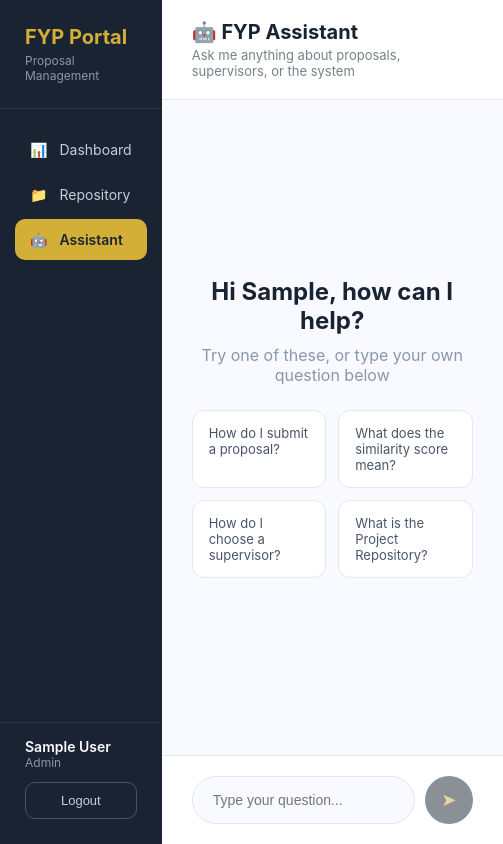
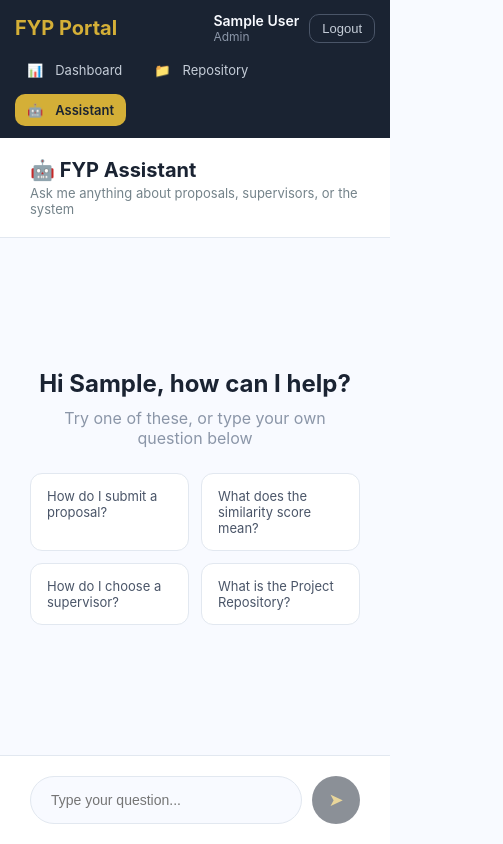
Before and after one commit to Muhammad-Amjid/campus-proposal-frontend, a React app: page /chatbot in a window 390 px wide. Shown: the whole page, 503 px wide, since content can reach past the window. Built offline with nearby package versions, Linux system fonts and the light colour scheme; sample sign-in values are in the browser's storage; the HTML template or start-up script is replaced by a standard one.

Commit message:
Added mobile responsive fixes

```diff
--- a/src/components/Sidebar.css
+++ b/src/components/Sidebar.css
@@ -94,3 +94,58 @@
   background-color: #2a3548;
   color: #ffffff;
 }
+
+/* ===== MOBILE RESPONSIVE FIX ===== */
+@media (max-width: 768px) {
+  .sidebar {
+    width: 100%;
+    min-height: auto;
+    flex-direction: row;
+    flex-wrap: wrap;
+    align-items: center;
+    padding: 12px 15px;
+  }
+
+  .sidebar-header {
+    padding: 0;
+    border-bottom: none;
+    margin-bottom: 0;
+    margin-right: auto;
+  }
+
+  .sidebar-header p {
+    display: none;
+  }
+
+  .sidebar-nav {
+    flex-direction: row;
+    flex-wrap: wrap;
+    padding: 0;
+    gap: 8px;
+    order: 3;
+    width: 100%;
+    margin-top: 10px;
+  }
+
+  .sidebar-link {
+    padding: 8px 12px;
+    font-size: 13px;
+  }
+
+  .sidebar-footer {
+    padding: 0;
+    border-top: none;
+    display: flex;
+    align-items: center;
+    gap: 10px;
+  }
+
+  .sidebar-user {
+    margin-bottom: 0;
+  }
+
+  .logout-btn {
+    width: auto;
+    padding: 6px 12px;
+  }
+}
--- a/src/pages/AdminDashboard.css
+++ b/src/pages/AdminDashboard.css
@@ -390,3 +390,64 @@
 .btn-cancel:hover {
   background-color: #e2e8f0;
 }
+/* ===== MOBILE RESPONSIVE FIX — add this block to the bottom of
+   StudentDashboard.css, SupervisorDashboard.css, and AdminDashboard.css ===== */
+@media (max-width: 768px) {
+  .dashboard-layout {
+    flex-direction: column;
+  }
+
+  .dashboard-content {
+    padding: 15px;
+  }
+
+  .dashboard-header-row {
+    flex-direction: column;
+    align-items: flex-start;
+    gap: 12px;
+  }
+
+  .stats-row {
+    grid-template-columns: repeat(2, 1fr);
+    gap: 10px;
+  }
+
+  .stat-card {
+    padding: 14px;
+  }
+
+  .stat-number {
+    font-size: 22px;
+  }
+
+  .form-row {
+    flex-direction: column;
+  }
+
+  .proposal-item-header {
+    flex-direction: column;
+    align-items: flex-start;
+    gap: 8px;
+  }
+
+  .proposal-meta,
+  .student-info {
+    flex-direction: column;
+    gap: 6px;
+  }
+
+  .review-actions {
+    flex-direction: column;
+  }
+
+  .users-table {
+    display: block;
+    overflow-x: auto;
+    white-space: nowrap;
+  }
+
+  .filter-tabs {
+    overflow-x: auto;
+    flex-wrap: nowrap;
+  }
+}
--- a/src/pages/StudentDashboard.css
+++ b/src/pages/StudentDashboard.css
@@ -212,3 +212,64 @@
   color: #6b7280;
   padding: 20px;
 }
+/* ===== MOBILE RESPONSIVE FIX — add this block to the bottom of
+   StudentDashboard.css, SupervisorDashboard.css, and AdminDashboard.css ===== */
+@media (max-width: 768px) {
+  .dashboard-layout {
+    flex-direction: column;
+  }
+
+  .dashboard-content {
+    padding: 15px;
+  }
+
+  .dashboard-header-row {
+    flex-direction: column;
+    align-items: flex-start;
+    gap: 12px;
+  }
+
+  .stats-row {
+    grid-template-columns: repeat(2, 1fr);
+    gap: 10px;
+  }
+
+  .stat-card {
+    padding: 14px;
+  }
+
+  .stat-number {
+    font-size: 22px;
+  }
+
+  .form-row {
+    flex-direction: column;
+  }
+
+  .proposal-item-header {
+    flex-direction: column;
+    align-items: flex-start;
+    gap: 8px;
+  }
+
+  .proposal-meta,
+  .student-info {
+    flex-direction: column;
+    gap: 6px;
+  }
+
+  .review-actions {
+    flex-direction: column;
+  }
+
+  .users-table {
+    display: block;
+    overflow-x: auto;
+    white-space: nowrap;
+  }
+
+  .filter-tabs {
+    overflow-x: auto;
+    flex-wrap: nowrap;
+  }
+}
--- a/src/pages/SupervisorDashboard.css
+++ b/src/pages/SupervisorDashboard.css
@@ -294,3 +294,64 @@
   color: #6b7280;
   padding: 20px;
 }
+/* ===== MOBILE RESPONSIVE FIX — add this block to the bottom of
+   StudentDashboard.css, SupervisorDashboard.css, and AdminDashboard.css ===== */
+@media (max-width: 768px) {
+  .dashboard-layout {
+    flex-direction: column;
+  }
+
+  .dashboard-content {
+    padding: 15px;
+  }
+
+  .dashboard-header-row {
+    flex-direction: column;
+    align-items: flex-start;
+    gap: 12px;
+  }
+
+  .stats-row {
+    grid-template-columns: repeat(2, 1fr);
+    gap: 10px;
+  }
+
+  .stat-card {
+    padding: 14px;
+  }
+
+  .stat-number {
+    font-size: 22px;
+  }
+
+  .form-row {
+    flex-direction: column;
+  }
+
+  .proposal-item-header {
+    flex-direction: column;
+    align-items: flex-start;
+    gap: 8px;
+  }
+
+  .proposal-meta,
+  .student-info {
+    flex-direction: column;
+    gap: 6px;
+  }
+
+  .review-actions {
+    flex-direction: column;
+  }
+
+  .users-table {
+    display: block;
+    overflow-x: auto;
+    white-space: nowrap;
+  }
+
+  .filter-tabs {
+    overflow-x: auto;
+    flex-wrap: nowrap;
+  }
+}
```
Also changed, not shown: src/components/Sidebar.jsx (line endings or trailing spaces).
